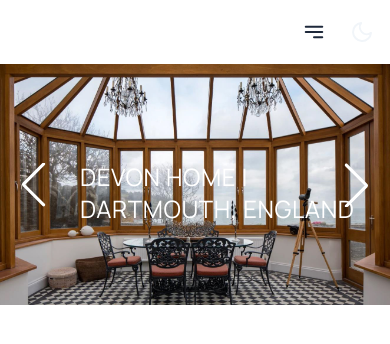
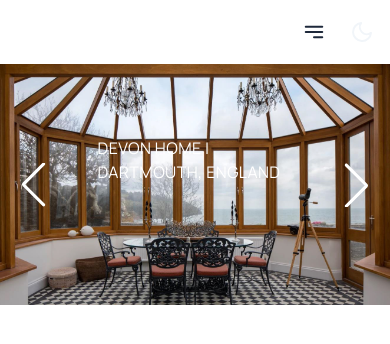
Before and after one commit to saadkhaan/lah, a Next.js app: page / in a window 390 px wide. Shown: the top 344 px of the page. Built offline with nearby package versions, Linux system fonts and the light colour scheme.

Commit message:
Update HeroCarousel.js

```diff
--- a/components/HeroCarousel.js
+++ b/components/HeroCarousel.js
@@ -48,7 +48,7 @@ export default function HeroCarousel() {
 						height={0}
 						className="relative"
 					/>
-					<p className="absolute uppercase text-white text-2xl bottom-0 pl-20 pb-20">
+					<p className="absolute uppercase text-white sm:text-2xl bottom-[50%] left-[50%] transform -translate-x-[50%] sm:bottom-20 sm:left-20 sm:translate-x-0">
 						Devon Home | Dartmouth, England
 					</p>
 				</div>
@@ -62,7 +62,7 @@ export default function HeroCarousel() {
 						height={0}
 						className="relative"
 					/>
-					<p className="absolute uppercase text-white text-2xl bottom-0 pl-20 pb-20">
+					<p className="absolute uppercase text-white sm:text-2xl bottom-[50%] left-[50%] transform -translate-x-[50%] sm:bottom-20 sm:left-20 sm:translate-x-0">
 						Devon Home | Dartmouth, England
 					</p>
 				</div>
@@ -76,7 +76,7 @@ export default function HeroCarousel() {
 						height={0}
 						className="relative"
 					/>
-					<p className="absolute uppercase text-white text-2xl bottom-0 pl-20 pb-20">
+					<p className="absolute uppercase text-white sm:text-2xl bottom-[50%] left-[50%] transform -translate-x-[50%] sm:bottom-20 sm:left-20 sm:translate-x-0">
 						Devon Home | Dartmouth, England
 					</p>
 				</div>
@@ -90,7 +90,7 @@ export default function HeroCarousel() {
 						height={0}
 						className="relative"
 					/>
-					<p className="absolute uppercase text-white text-2xl bottom-0 pl-20 pb-20">
+					<p className="absolute uppercase text-white sm:text-2xl bottom-[50%] left-[50%] transform -translate-x-[50%] sm:bottom-20 sm:left-20 sm:translate-x-0">
 						Devon Home | Dartmouth, England
 					</p>
 				</div>
```
